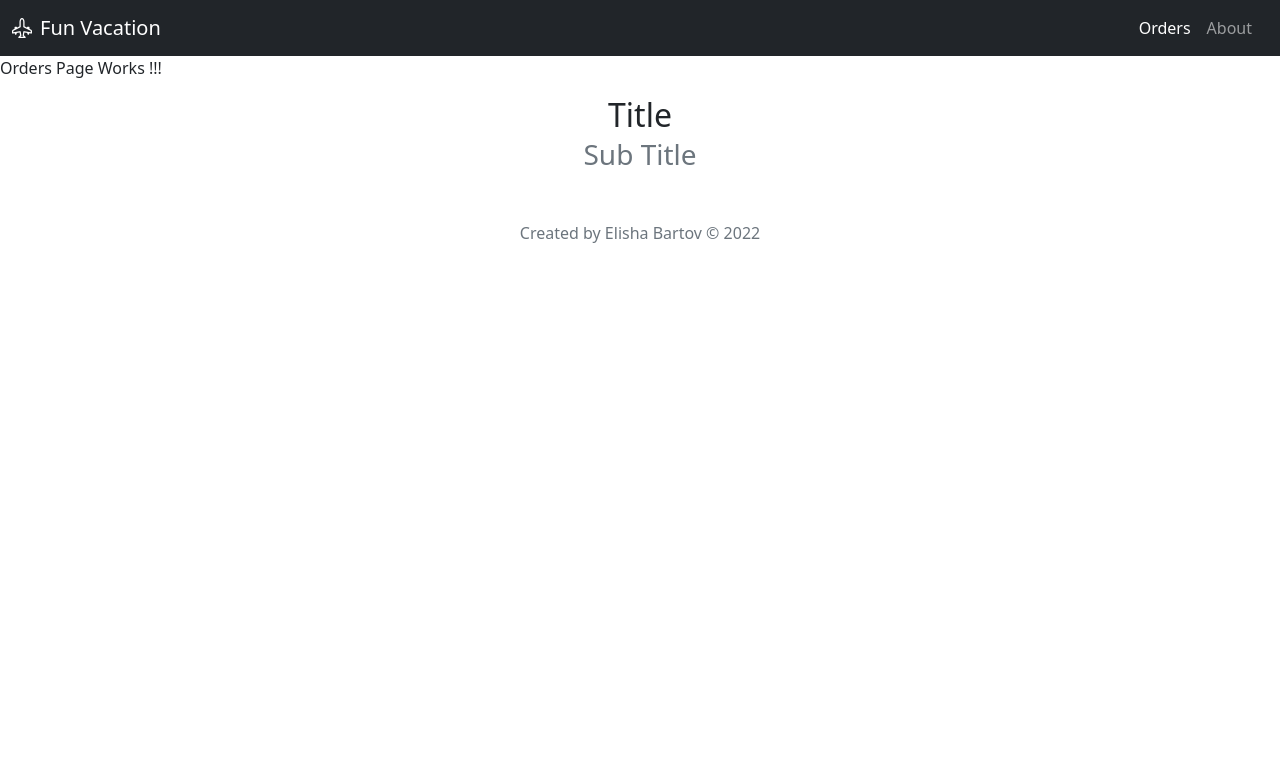
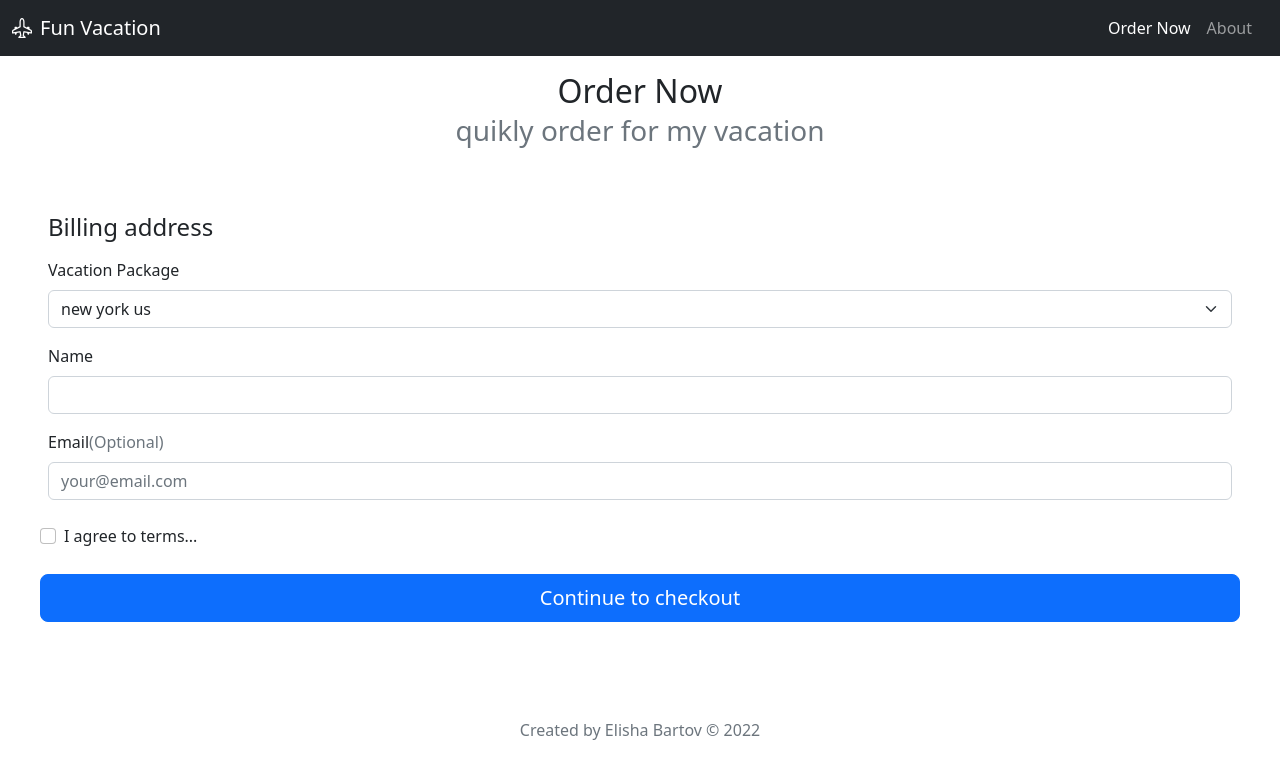
Before and after one commit to BartovElisha/react-app-fun-vacation, a React (Create React App) app: page /orders in a window 1280 px wide. Shown: the top 778 px of the page. Built offline with nearby package versions, Linux system fonts and the light colour scheme.

Commit message:
Added Pages and forms.

```diff
--- a/src/App.tsx
+++ b/src/App.tsx
@@ -1,4 +1,3 @@
-import React from 'react';
 import { Route, Routes } from 'react-router-dom';
 import './App.css';
 import Footer from './components/Footer';
--- a/src/components/Navbar.tsx
+++ b/src/components/Navbar.tsx
@@ -11,7 +11,7 @@ function Navbar() {
                 <ul className="navbar-nav flex-row">
                     <li className="nav-item me-3">
                         <NavLink to="/orders" className="nav-link">
-                            Orders
+                            Order Now
                         </NavLink>
                     </li>
                     <li className="nav-item me-3">
--- a/src/components/Title.tsx
+++ b/src/components/Title.tsx
@@ -1,10 +1,15 @@
-function Title() {
+interface Props {
+    main: string;
+    sub: string;
+}
+
+function Title({main,sub}: Props) {
     return (
         <h2 className="text-center my-3">
-            Title
+            {main}
             <br />
             <small className="text-muted">
-                Sub Title
+                {sub}
             </small>
         </h2>
     );
--- /dev/null
+++ b/src/data/offers.ts
@@ -0,0 +1,43 @@
+export interface Offer {
+    id: number;
+    date: string;
+    location: string;
+    price: number;
+}
+
+//export const data = [];
+
+export const data = [
+    {
+        id:1,
+        date:"1.1.22" ,
+        location:"new york us" ,
+        price: 88
+    },
+    {
+        id:2,
+        date:"1.2.22" ,
+        location:"aza aity us" ,
+        price: 100
+    },
+
+    {
+        id:3,
+        date:"1.2.23" ,
+        location:"tel aviv aity us" ,
+        price: 11000
+    },
+    {
+        id:4,
+        date:"1.4.23" ,
+        location:"atlanta" ,
+        price: 12000
+
+    },
+    {
+        id:5,
+        date:"1.8.23" ,
+        location:"yaman" ,
+        price: 3000
+    },
+];
--- a/src/pages/About/About.tsx
+++ b/src/pages/About/About.tsx
@@ -3,8 +3,10 @@ import Title from "../../components/Title";
 function About() {
     return (
         <>
-            About Page Works !!!
-            <Title />
+            <Title
+                main="About Us"
+                sub="About as"
+            />
         </>
     );
 }
--- a/src/pages/Home/Home.tsx
+++ b/src/pages/Home/Home.tsx
@@ -1,13 +1,16 @@
 import Title from "../../components/Title";
+import OffersTable from "./OffersTable";
 
 function Home() {
     return (
         <>
-            Home Page Works !!!
-            <Title />
+            <Title
+                main="Our Offers"
+                sub="our packages from this month"
+            />
+            <OffersTable />
         </>
     );
 }
-    <>
-    </>
+
 export default Home
--- /dev/null
+++ b/src/pages/Home/OffersTable.tsx
@@ -0,0 +1,79 @@
+import { useState } from "react";
+import { Offer, data } from "../../data/offers";
+
+enum SortDirection {
+    asc = "asc",   // A-Z
+    desc = "desc"  // Z-A
+}
+
+function OffersTable() {
+
+    // States
+    const [offers,setOffers] = useState<Array<Offer>>(data);
+    const [search,setSearch] = useState<string>('');
+    const [sort,setSort] = useState<SortDirection>(SortDirection.asc);
+
+    function priceFormat(value: number):string {
+        return `${value}$`
+    }
+
+    function handleSort(value: string) {
+        // 1. Convert from string to SortDirection enum type
+        const direction = value as SortDirection;
+        setSort(direction);
+    }
+
+    return (
+        <>
+            <div className="d-flex px-4 w-50 my-5 bg-light">
+                <input
+                    value={search}
+                    onChange={(e) => setSearch(e.target.value)}
+                    type="text"
+                    placeholder="Search"
+                    className="form-control me-4"
+                />
+                <select
+                    className="form-select"
+                    value={sort}
+                    onChange={((e) => handleSort(e.target.value))}
+                >
+                    <option>Location A-Z</option>
+                    <option>Location Z-A</option>
+                </select>
+            </div>
+
+            {
+                offers.length === 0 &&
+                <div className="text-danger m-5">
+                    Error: No offers are avalible.
+                </div>
+            }
+            {
+                offers.length > 0 &&
+                <table className="table table-hover">
+                    <thead>
+                        <tr>
+                            <th className="w-25">Date</th>
+                            <th className="w-25">Location</th>
+                            <th className="w-50">Price</th>
+                        </tr>
+                    </thead>
+                    <tbody>
+                        {
+                            offers.map((offer:Offer) =>
+                                <tr key={offer.id}>
+                                    <td>{offer.date}</td>
+                                    <td>{offer.location}</td>
+                                    <td>{priceFormat(offer.price)}</td>
+                                </tr>
+                            )
+                        }
+                    </tbody>
+                </table>
+            }
+        </>
+    );
+}
+
+export default OffersTable;
--- a/src/pages/Orders/Orders.tsx
+++ b/src/pages/Orders/Orders.tsx
@@ -1,14 +1,92 @@
+import { useState } from "react";
 import Title from "../../components/Title";
+import { Offer, data } from "../../data/offers";
 
 function Orders() {
+
+    const [vacation,setVacation] = useState<string>('');
+    const [name,setName] = useState<string>('');
+    const [email,setEmail] = useState<string>('');
+    const [agree,setAgree] = useState<boolean>(false);
+
     return (
         <>
-            Orders Page Works !!!
-            <Title />
+            <Title
+                main="Order Now"
+                sub="quikly order for my vacation"
+            />
+            {
+                data.length > 0 &&
+                <main className="p-5">
+                    <h4 className="mb-3">Billing address</h4>
+                    <form className="needs-validation">
+                        <div className="row g-3">
+                            <div className="col-12">
+                                <label className="form-label">
+                                    Vacation Package
+                                </label>
+                                <select className="form-select">
+                                    {
+                                        data.length > 0 &&
+                                        data.map((offer:Offer) =>
+                                            <option
+                                                key={offer.id}
+                                                value={offer.id}
+                                            >
+                                                {offer.location}
+                                            </option>
+                                        )
+                                    }
+                                </select>
+                            </div>
+                            <div className="col-12">
+                                <label className="form-label">
+                                    Name
+                                </label>
+                                <input
+                                    type="text"
+                                    className="form-control"
+                                    name="name"
+                                    value={name}
+                                    onChange={(e) => setName(e.target.value)}
+                                />
+                            </div>
+                            <div className="col-12">
+                                <label className="form-label">
+                                    Email
+                                    <span className="text-muted">(Optional)</span>
+                                </label>
+                                <input
+                                    type="email"
+                                    className="form-control"
+                                    name="email"
+                                    placeholder="your@email.com"
+                                    value={email}
+                                    onChange={(e) => setEmail(e.target.value)}
+                                />
+                            </div>
+                            <div className="form-check mt-4">
+                                <input
+                                    type="checkbox"
+                                    className="form-check-input"
+                                    checked={agree}
+                                    onClick={() => setAgree(!agree)}
+                                />
+                                <label className="form-check-label">
+                                    I agree to terms...
+                                </label>
+                            </div>
+                            <button
+                                className="w-100 btn btn-primary btn-lg mt-4" type="submit"
+                            >
+                                Continue to checkout
+                            </button>
+                        </div>
+                    </form>
+                </main>
+            }
         </>
     );
 }
 
 export default Orders;
-<>
-</>;
```
Lines whose indentation alone changed are shown as unchanged.
